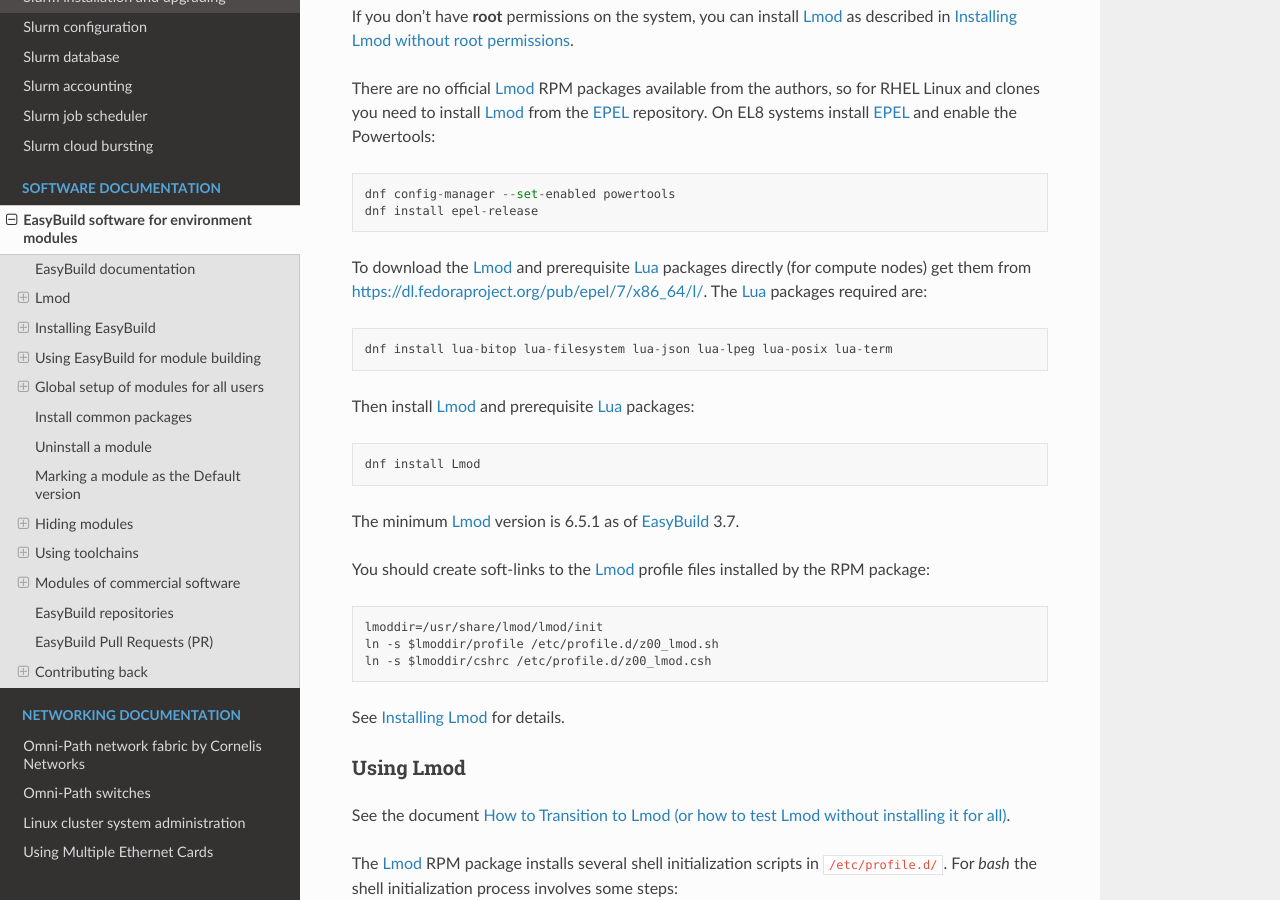
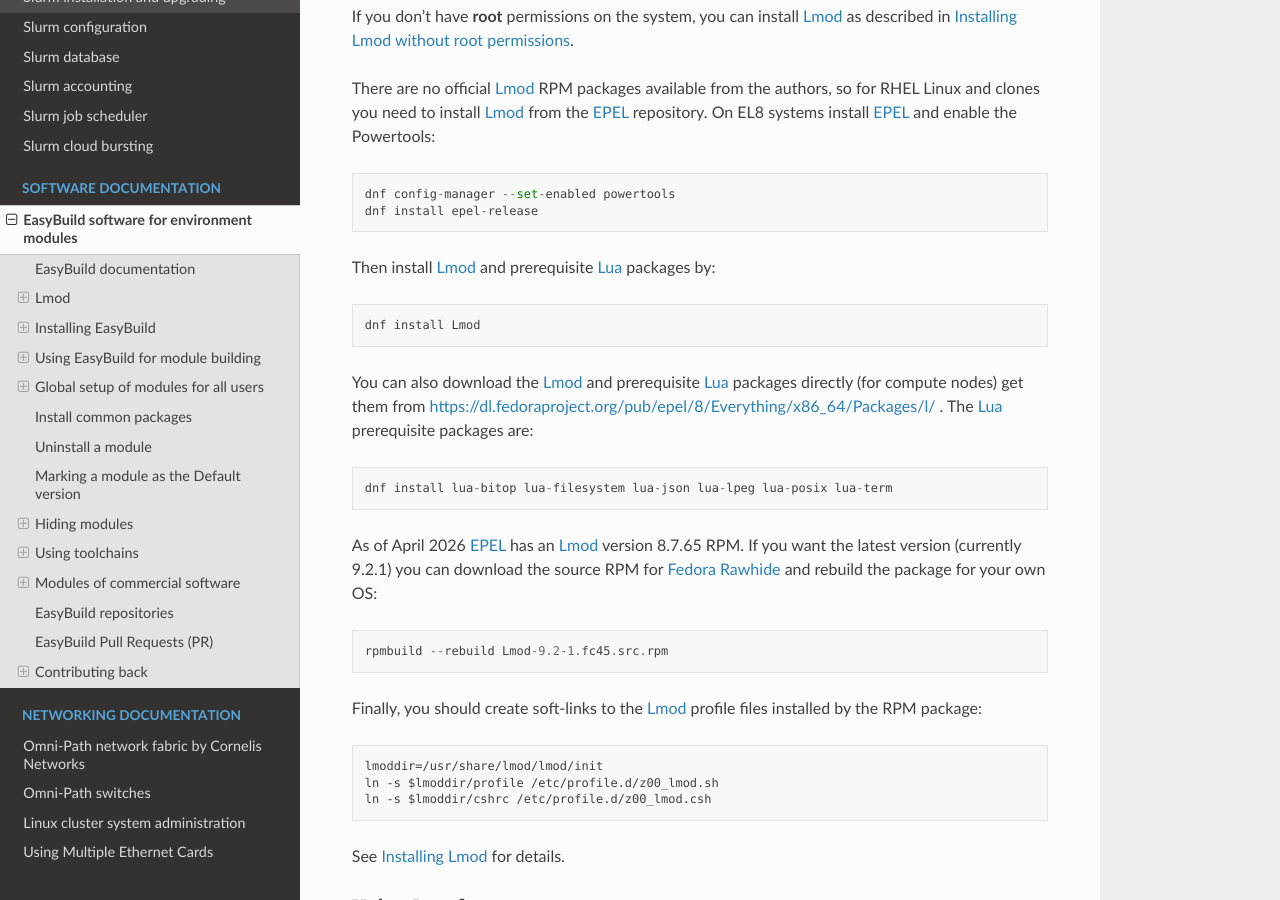
Before and after one commit to OleHolmNielsen/Niflheim_system, a Sphinx documentation site: the page built from docs/EasyBuild_modules.rst, in a window 1280 px wide and 900 px high, scrolled down 2369 px. Built offline with Sphinx 7.4.7 and the Read the Docs theme 3.1.0, drawn with Linux system fonts in a browser that asks for light colours; some of the changed text lies outside the part shown.

Commit message:
Build Lmod 9.2.1 RPM from Fedora Rawhide

```diff
--- a/docs/EasyBuild_modules.rst
+++ b/docs/EasyBuild_modules.rst
@@ -4,7 +4,7 @@
 EasyBuild software for environment modules
 ==========================================
 
-On the Niflheim_ cluster (based on EL8 Linux) we use the Lmod_ and EasyBuild_ environment modules for software packages.
+On the Niflheim_ cluster (based on RockyLinux 8/9) we use the Lmod_ and EasyBuild_ environment modules for software packages.
 
 .. _Niflheim: https://wiki.fysik.dtu.dk/Niflheim_Getting_started/niflheim/
 
@@ -87,26 +87,30 @@
   dnf config-manager --set-enabled powertools
   dnf install epel-release
 
-.. _EPEL: https://fedoraproject.org/wiki/EPEL
+Then install Lmod_ and prerequisite Lua_ packages by::
 
-To download the Lmod_ and prerequisite Lua_ packages directly (for compute nodes) get them from https://dl.fedoraproject.org/pub/epel/7/x86_64/l/.
-The Lua_ packages required are::
+  dnf install Lmod
+
+You can also download the Lmod_ and prerequisite Lua_ packages directly (for compute nodes) get them from https://dl.fedoraproject.org/pub/epel/8/Everything/x86_64/Packages/l/ .
+The Lua_ prerequisite packages are::
 
   dnf install lua-bitop lua-filesystem lua-json lua-lpeg lua-posix lua-term
 
-Then install Lmod_ and prerequisite Lua_ packages::
+As of April 2026 EPEL_ has an Lmod_ version 8.7.65 RPM.
+If you want the latest version (currently 9.2.1) you can download the source RPM for
+`Fedora Rawhide <https://packages.fedoraproject.org/pkgs/Lmod/Lmod/>`_ and rebuild the package for your own OS::
 
-  dnf install Lmod
+  rpmbuild --rebuild Lmod-9.2-1.fc45.src.rpm
 
-The minimum Lmod_ version is 6.5.1 as of EasyBuild_ 3.7.
-
-You should create soft-links to the Lmod_ profile files installed by the RPM package::
+Finally, you should create soft-links to the Lmod_ profile files installed by the RPM package::
 
   lmoddir=/usr/share/lmod/lmod/init
   ln -s $lmoddir/profile /etc/profile.d/z00_lmod.sh
   ln -s $lmoddir/cshrc /etc/profile.d/z00_lmod.csh
 
 See `Installing Lmod <https://lmod.readthedocs.io/en/latest/030_installing.html#installing-lmod>`_ for details.
+
+.. _EPEL: https://fedoraproject.org/wiki/EPEL
 
 Using Lmod
 ----------
```
